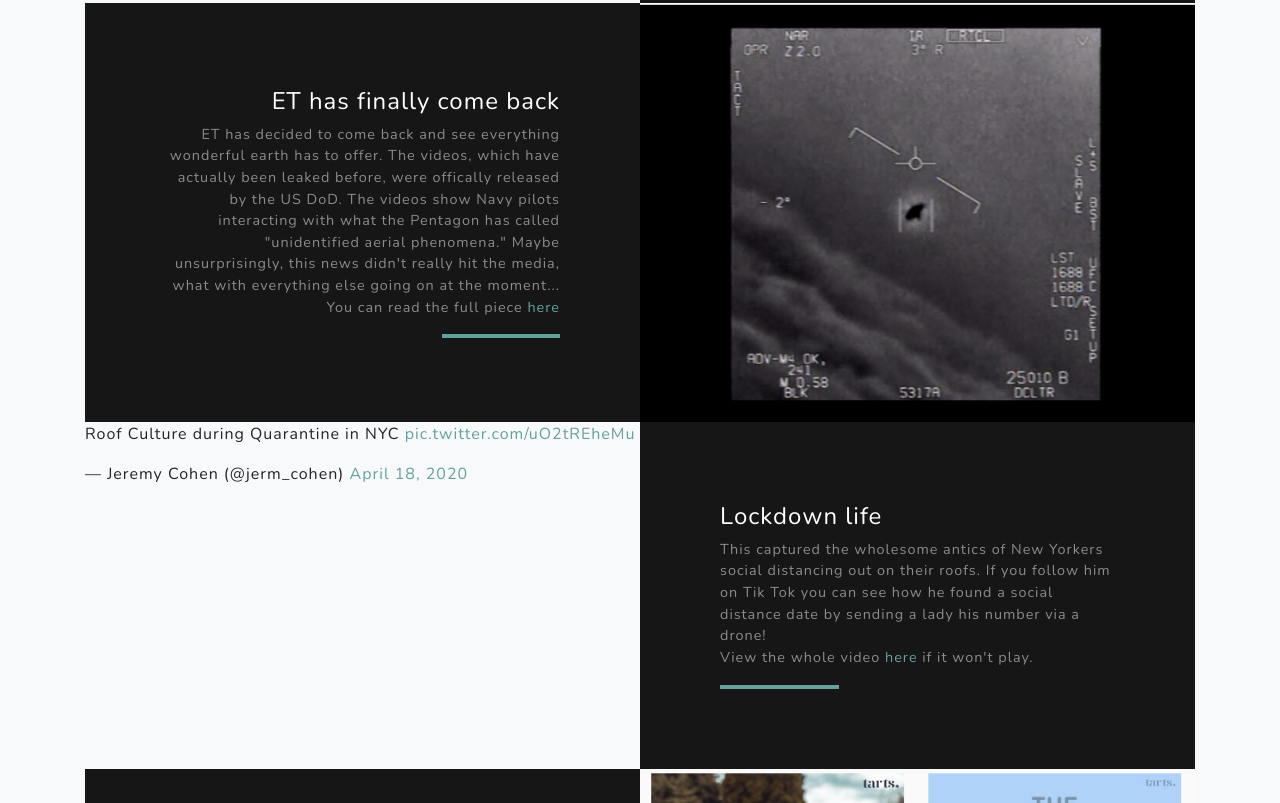
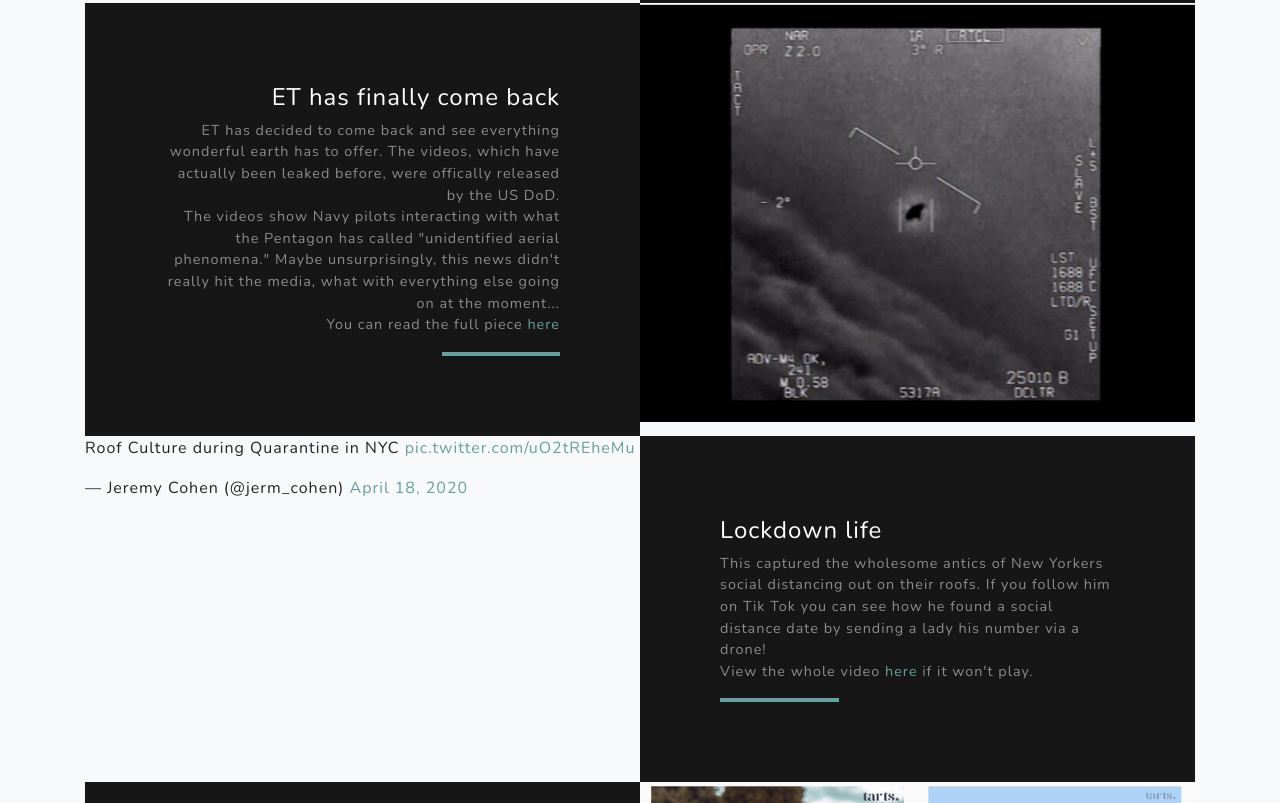
Before and after one commit to AshMeg/Good-news-digest, a website: page index.html in a window 1280 px wide. Shown: the part 1980-2783 px from the top of the page. Drawn offline with nearby package versions, Linux system fonts and the light colour scheme.

Commit message:
Updated UFO text

```diff
--- a/index.html
+++ b/index.html
@@ -81,7 +81,8 @@
             <div class="d-flex h-100">
               <div class="project-text w-100 my-auto text-center text-lg-right">
                 <h4 class="text-white">ET has finally come back</h4>
-                <p class="mb-0 text-white-50">ET has decided to come back and see everything wonderful earth has to offer. The videos, which have actually been leaked before, were offically released by the US DoD. The videos show Navy pilots interacting with what the Pentagon has called "unidentified aerial phenomena." Maybe unsurprisingly, this news didn't really hit the media, what with everything else going on at the moment... </p>
+                <p class="mb-0 text-white-50">ET has decided to come back and see everything wonderful earth has to offer. The videos, which have actually been leaked before, were offically released by the US DoD. </p>
+                  <p class="mb-0 text-white-50">The videos show Navy pilots interacting with what the Pentagon has called "unidentified aerial phenomena." Maybe unsurprisingly, this news didn't really hit the media, what with everything else going on at the moment... </p>
                   <p class="mb-0 text-white-50">You can read the full piece <a href="https://www.buzzfeednews.com/article/ellievhall/pentagon-ufo-video-military-flying-object" target="_blank">here</a> </p>
                 <hr class="d-none d-lg-block mb-0 mr-0">
               </div>
```
